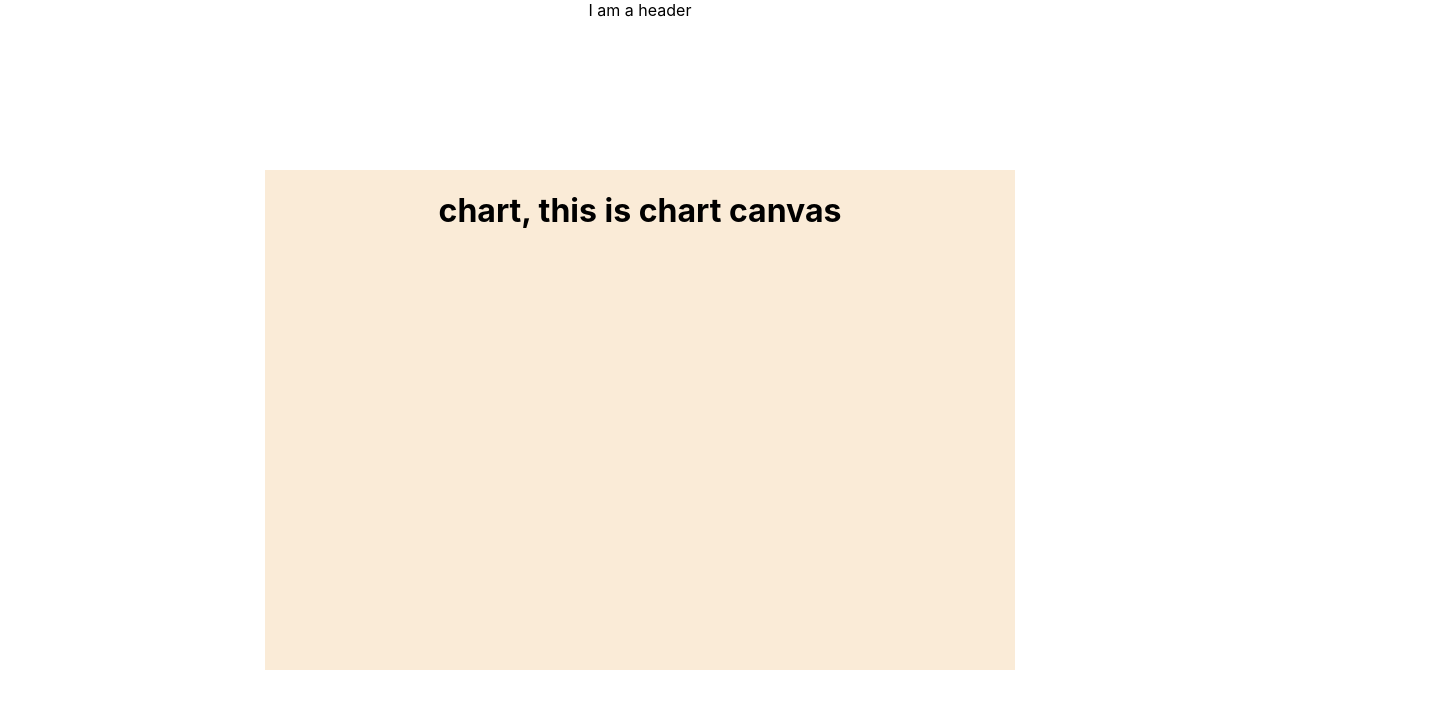
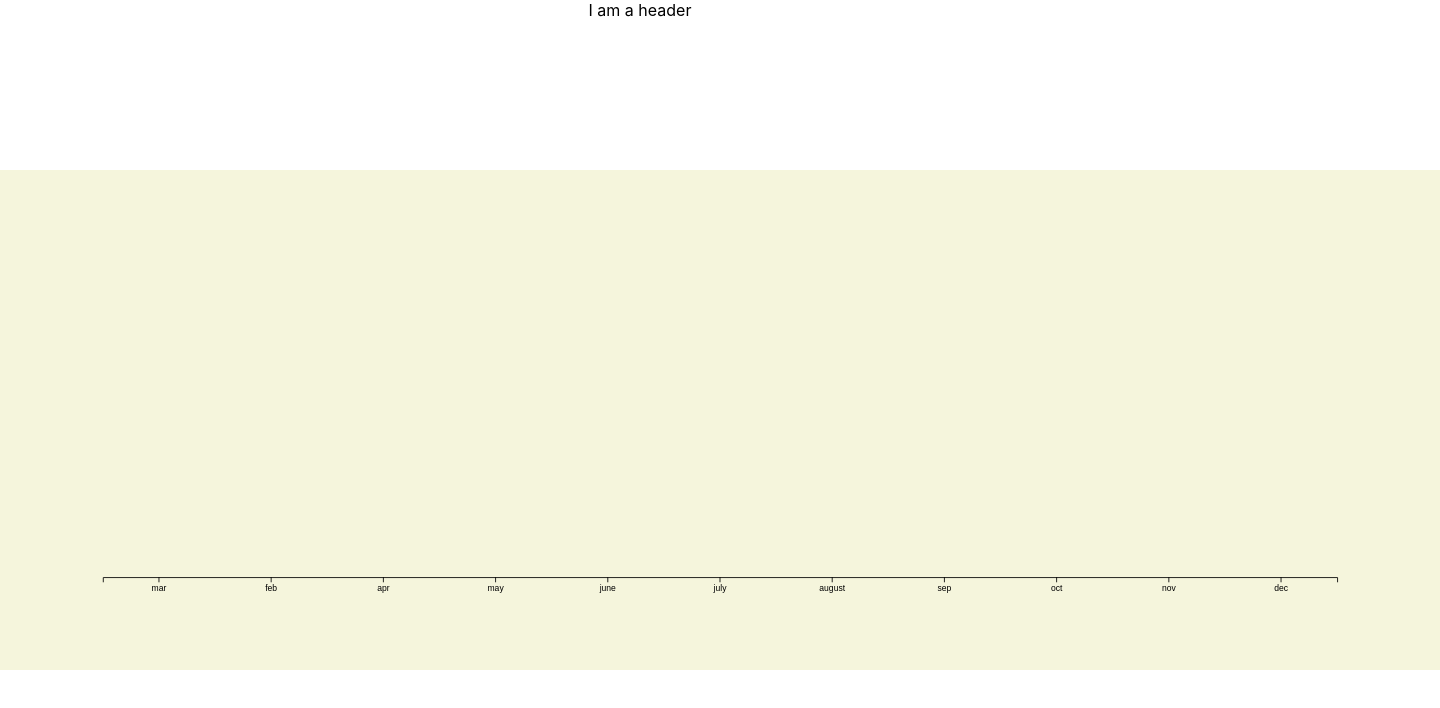
Before and after one commit to vernigora2k/test-react-d3, a React (Create React App) app: page / in a window 1280 px wide. Shown: the top 708 px of the page, 1440 px wide, since content can reach past the window. Built offline with nearby package versions, Linux system fonts and the light colour scheme.

Commit message:
experiments with d3 chart

```diff
--- a/src/components/chart.js
+++ b/src/components/chart.js
@@ -1,10 +1,42 @@
 import React, { useEffect, useRef } from 'react';
+import * as d3 from 'd3';
 import './styles/chart.css';
 
-const Chart = () => {
+const Chart = ({xdim, ydim, margin, xdata, ydata}) => {
+
+    const canvas = useRef(null)
+
+    useEffect(() => {
+        const svg = d3.select(canvas.current)
+
+        addAxes(svg)
+    }, [xdim, ydim, margin, xdata, ydata])
+
+    const addAxes = (svg) => {
+        const xscale = d3.scaleBand()
+            .domain(xdata)
+            .range([margin.left, xdim + margin.left])
+
+        const xAxis = d3.axisBottom(xscale)
+
+        svg.append('g')
+            .call(xAxis)
+            // .attr('transform', `translate(0, ${ydim})`)
+            .attr('transform', `translate(0, ${ydim - 25})`)
+    }
+
     return (
         <div className='canvas'>
-            <h1>chart, this is chart canvas</h1>
+            <svg
+                viewBox={`0 0 ${xdim + margin.left + margin.right} ${ydim + margin.top }`}
+                preserveAspectRatio='xMinYMin'
+                width='100%'
+                height='100%'
+                style={{backgroundColor: 'beige'}}
+                ref={canvas}
+            >
+
+            </svg>
         </div>
     )
 }
--- a/src/components/styles/chart.css
+++ b/src/components/styles/chart.css
@@ -1,6 +1,5 @@
 .canvas {
-  width: 750px;
+  width: 1440px;
   height: 500px;
-  background-color: antiquewhite;
   margin: auto;
 }
--- a/src/pages/barchart.js
+++ b/src/pages/barchart.js
@@ -4,14 +4,26 @@ import Chart from '../components/chart';
 import './styles/barchart.css';
 
 const BarChart = () => {
-    const months = ['jun', 'feb', 'mar', 'apr', 'may', 'june', 'july', 'august', 'sep', 'oct', 'nov', 'dec']
-    const vvls = [5, 6, 2, 7, 9, 1, 2, 3, 8, 3, 6, 7]
+    const months = ['mar', 'feb', 'mar', 'apr', 'may', 'june', 'july', 'august', 'sep', 'oct', 'nov', 'dec']
+    const yvalues = [5, 6, 2, 7, 9, 1, 2, 3, 8, 3, 6, 7]
 
     return (
         <div className='barchart'>
             <Header />
             <div className='barchart-body'>
-                <Chart />
+                <Chart
+                    xdim={1440}
+                    ydim={500}
+                    margin={{
+                        top: 80,
+                        left: 120,
+                        right: 120,
+                        bottom: 80
+                    }}
+                    xdata={months}
+                    ydata={yvalues}
+
+                />
             </div>
         </div>
     )
```
